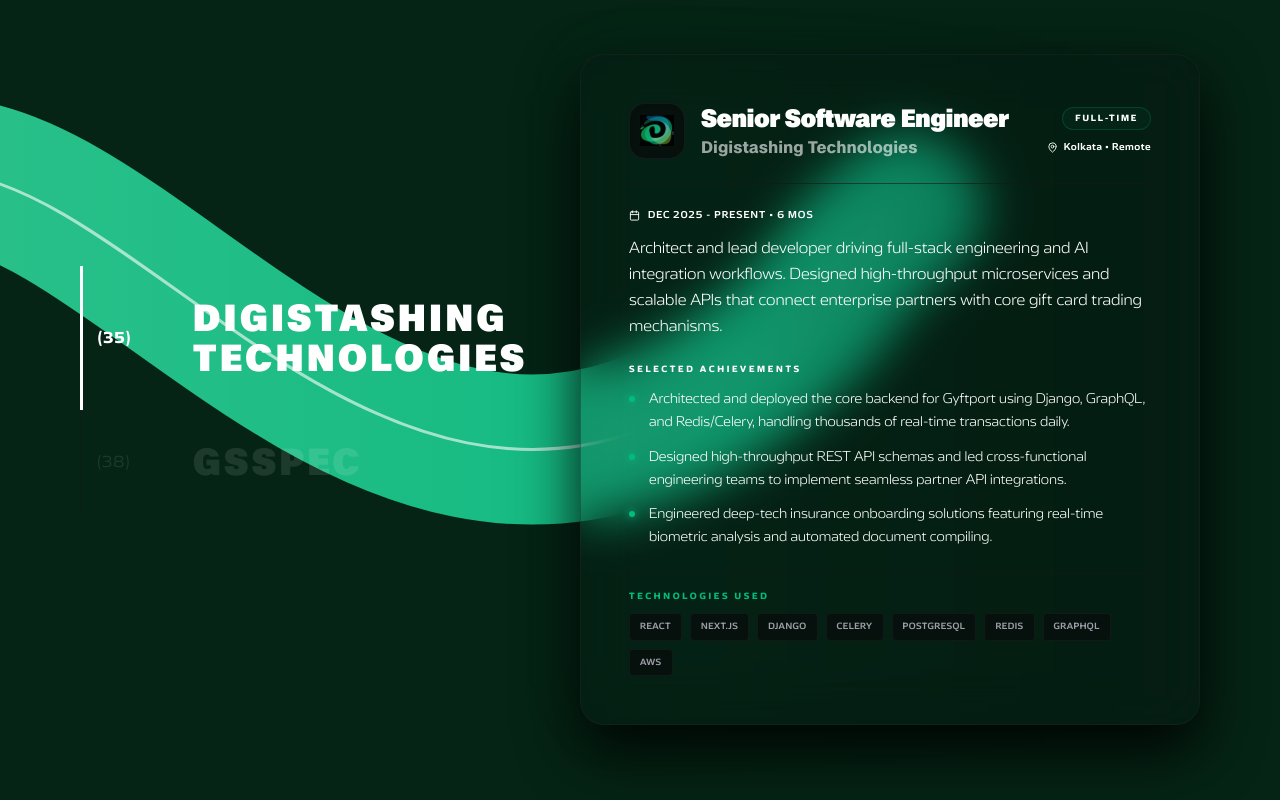
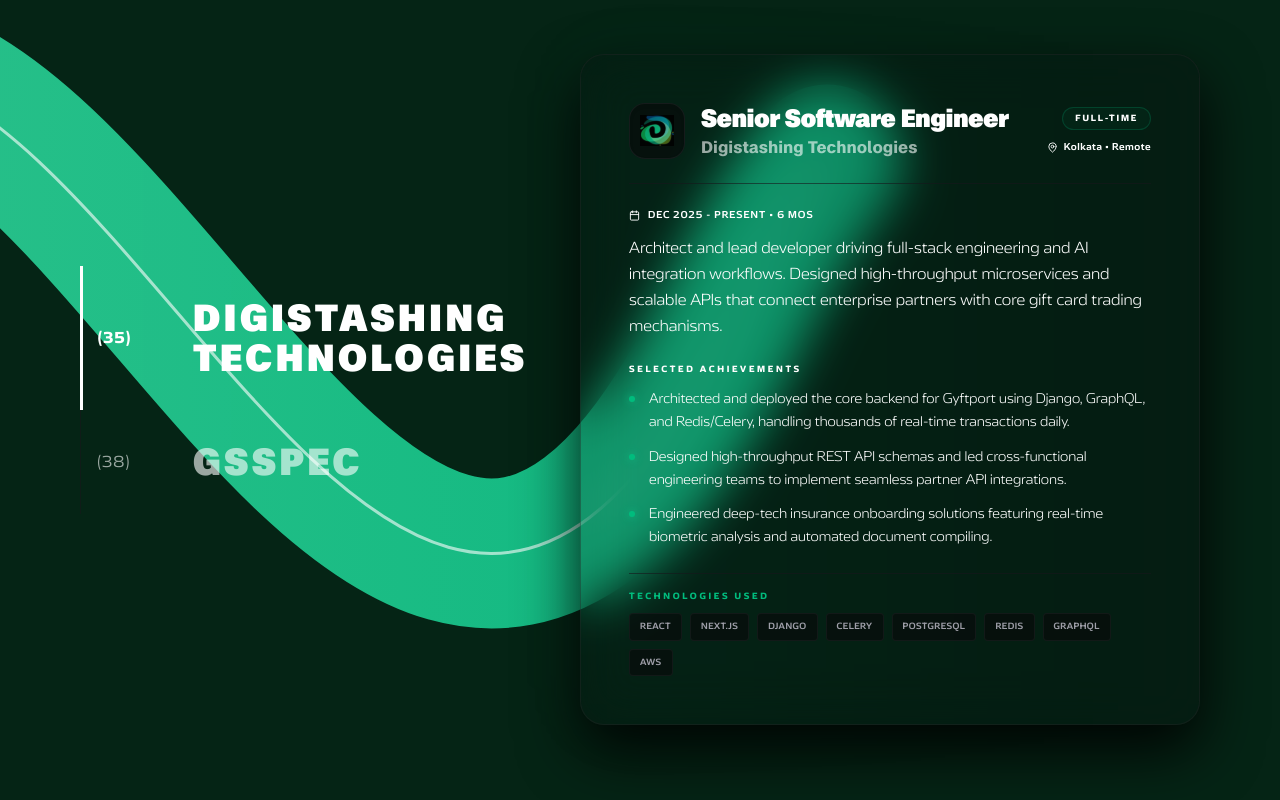
Before and after one commit to pr40934/portfolio, a React (Vite) app: page / in a window 1280 px wide. Shown: the part 1588-2388 px from the top of the page. Built offline with nearby package versions, Linux system fonts and the light colour scheme.

Commit message:
nice curve

```diff
--- a/src/components/ExperienceSection.tsx
+++ b/src/components/ExperienceSection.tsx
@@ -107,8 +107,8 @@
         });
     };
 
-    // Horizontal winding path for Desktop
-    const desktopPath = "M 100,500 C 400,100 800,900 1400,500 C 1800,100 2100,900 2500,500";
+    // Hyper-curvy winding path for Desktop (amplified original sine-wave for much deeper swoops)
+    const desktopPath = "M -100,500 C 400,-200 800,1200 1300,500 C 1800,-200 2200,1200 2700,500";
 
     // Vertical looping path for Mobile (massive open loop, exits smoothly horizontally out the right side)
     const mobilePath = "M -100,800 C 600,800 800,1200 500,1600 C 50,2200 -100,1150 500,1600 C 900,1900 1100,2100 1200,2100";
@@ -237,7 +237,7 @@
                                         >
                                             {/* Progress / Year marker like high-end portfolio */}
                                             <span className={`text-xs md:text-base font-Turbine transition-all duration-700 w-12 md:w-16 shrink-0 tracking-wider ${
-                                                isActive ? "text-white font-black" : "text-white/10"
+                                                isActive ? "text-white font-black" : "text-white/60"
                                             }`}>
                                                 ({idx === 0 ? "35" : "38"})
                                             </span>
@@ -247,7 +247,7 @@
                                                 className={`text-xl md:text-3xl xl:text-4xl font-black font-Case tracking-widest uppercase transition-all duration-700 ${
                                                     isActive
                                                         ? "text-white scale-100"
-                                                        : "text-white/10 group-hover:text-white/30"
+                                                        : "text-white/60 group-hover:text-white/90"
                                                 }`}
                                             >
                                                 {job.company}
```
